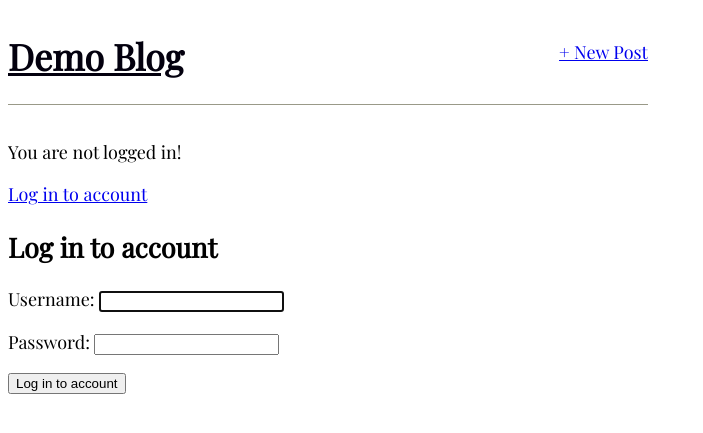
After one commit to 30Piraten/app, a Django app: page /accounts/login/ in a window 1280 px wide. The commit adds this page. Shown: the top 433 px of the page, without its empty margins (0-703 px from the left). Run offline with Django 4.2, Linux system fonts and the light colour scheme.

Commit message:
added login auth for user

```diff
--- a/config/settings.py
+++ b/config/settings.py
@@ -125,3 +125,5 @@ STATICFILES_DIRS = [str(BASE_DIR.joinpath("static"))]  # new
 # https://docs.djangoproject.com/en/4.2/ref/settings/#default-auto-field
 
 DEFAULT_AUTO_FIELD = 'django.db.models.BigAutoField'
+
+LOGIN_REDIRECT_URL = "home"
--- a/config/urls.py
+++ b/config/urls.py
@@ -19,5 +19,6 @@ from django.urls import path, include
 
 urlpatterns = [
     path('admin/', admin.site.urls),
+    path("accounts/", include("django.contrib.auth.urls")),
     path("", include("demo.urls"))  # new
 ]
--- a/demo/models.py
+++ b/demo/models.py
@@ -16,4 +16,4 @@ class Post(models.Model):
         return self.title
 
     def get_absolute_url(self):
-        return reverse("post_detail", args=[str(self.id)])
+        return reverse("post_detail", args=[str(self.id)])  # type: ignore
--- a/templates/base.html
+++ b/templates/base.html
@@ -20,6 +20,12 @@
             <a href="{% url 'new_post' %}">+ New Post</a>
         </div>
     </header>
+    {% if user.is_authenticated %}
+    <p>Hallo {{ user.username }}!</p>
+    {% else %}
+    <p>You are not logged in!</p>
+    <a href="{% url 'login' %}">Log in to account</a>
+    {% endif %}
     <div>
         {% block content %}
         {% endblock content %}
--- /dev/null
+++ b/templates/registration/login.html
@@ -0,0 +1,10 @@
+{% extends 'base.html' %}
+
+{% block content %}
+<h2>Log in to account</h2>
+<form action="" method="post">
+    {% csrf_token %}
+    {{ form.as_p }}
+    <button type="submit">Log in to account</button>
+</form>
+{% endblock content %}
```
Also changed, not shown: db.sqlite3.
